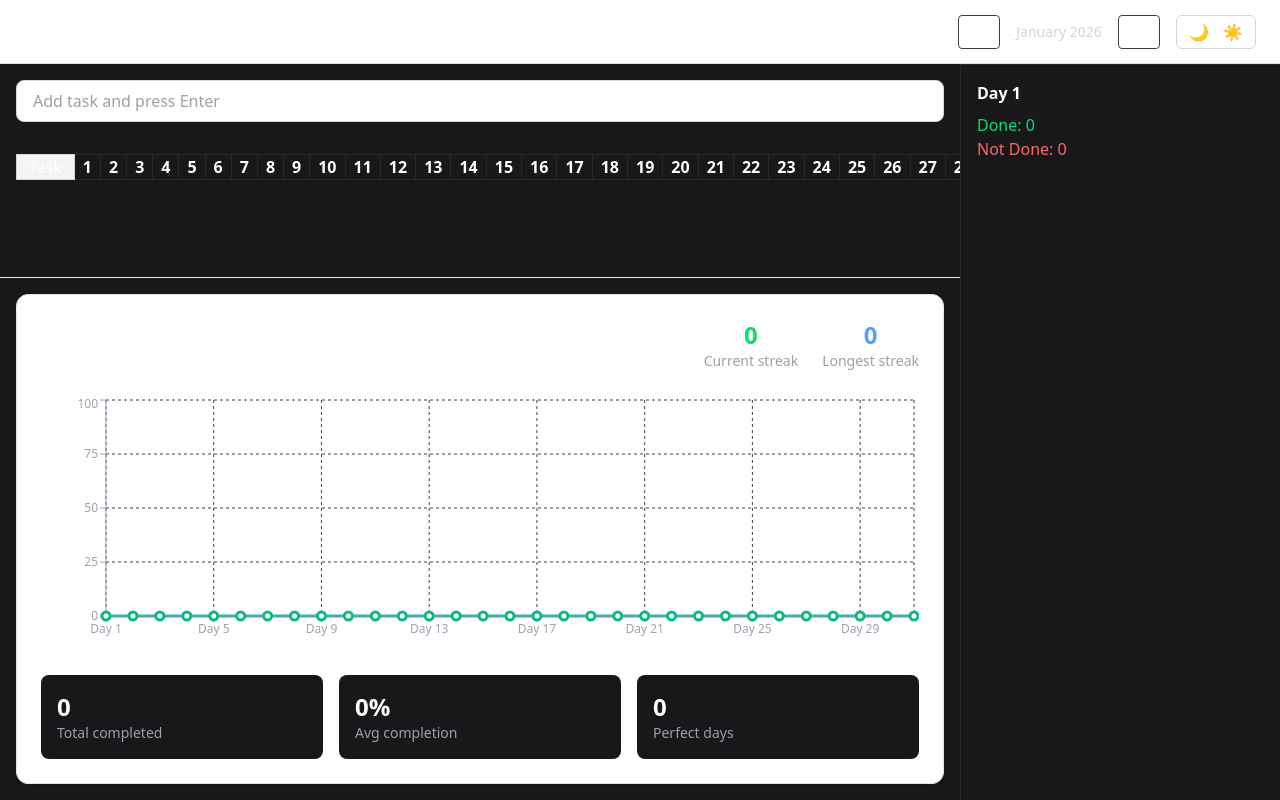
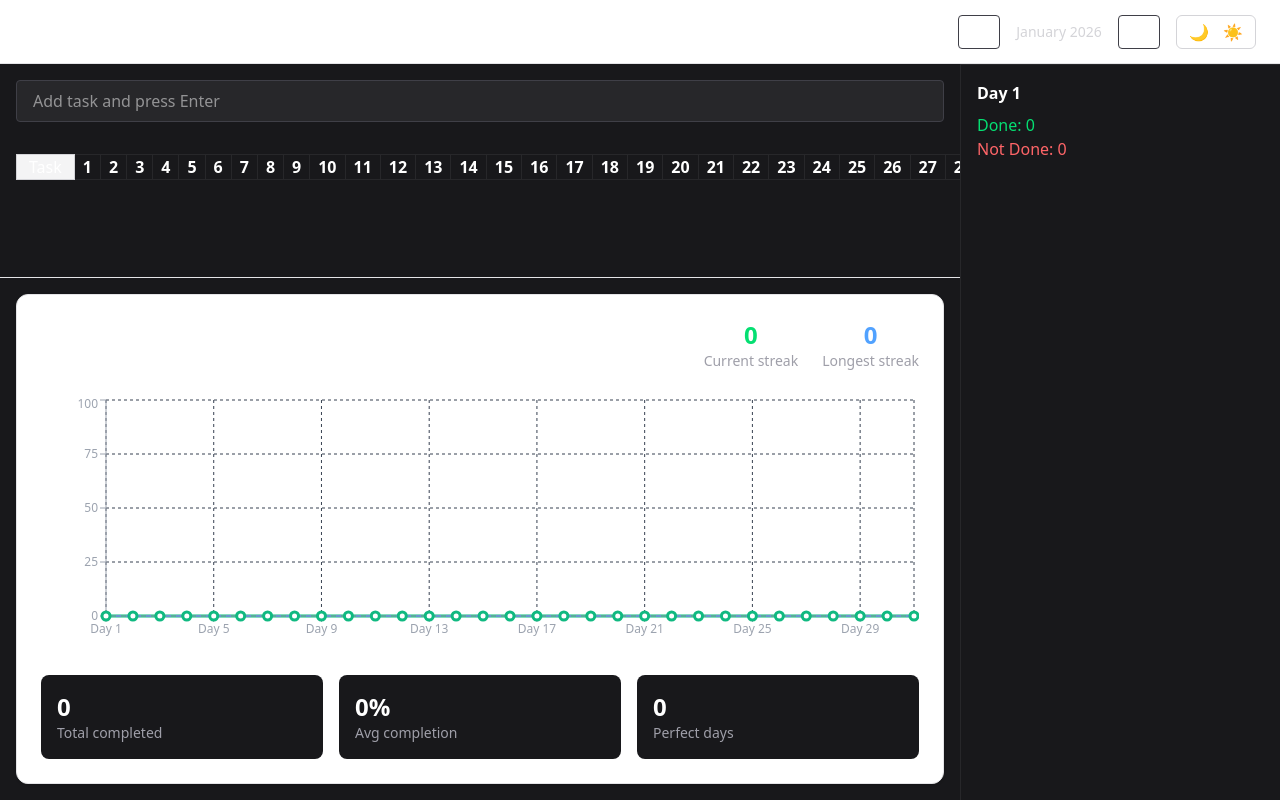
Before and after one commit to AMANTRIPATHI12/Habbit-Tracker, a React app: page / in a window 1280 px wide. Built offline with nearby package versions, Linux system fonts and the light colour scheme; the HTML template or start-up script is replaced by a standard one.

Commit message:
bug fixed

```diff
--- a/src/components/AddTask.jsx
+++ b/src/components/AddTask.jsx
@@ -3,24 +3,25 @@ import { useState } from "react"
 export default function AddTask({ onAdd }) {
   const [value, setValue] = useState("")
 
-  function handleKeyDown(e) {
-    if (e.key === "Enter" && value.trim()) {
-      onAdd(value.trim())
-      setValue("")
-    }
+  function handleSubmit(e) {
+    e.preventDefault()
+
+    const trimmed = value.trim()
+    if (!trimmed) return
+
+    onAdd(trimmed)
+    setValue("")
   }
 
   return (
-    <input
-      className="
-        w-full px-4 py-2 rounded-lg
-        bg-white dark:bg-zinc-800
-        border border-zinc-300 dark:border-zinc-700
-        text-zinc-900 dark:text-white
-        placeholder-zinc-400
-        focus:outline-none focus:ring-2 focus:ring-blue-500
-      "
-      placeholder="Add task and press Enter"
-    />
+    <form onSubmit={handleSubmit}>
+      <input
+        type="text"
+        value={value}
+        onChange={e => setValue(e.target.value)}
+        placeholder="Add task and press Enter"
+        className="w-full px-4 py-2 rounded bg-zinc-800 text-white border border-zinc-700 focus:outline-none focus:ring-2 focus:ring-green-500"
+      />
+    </form>
   )
 }
```
